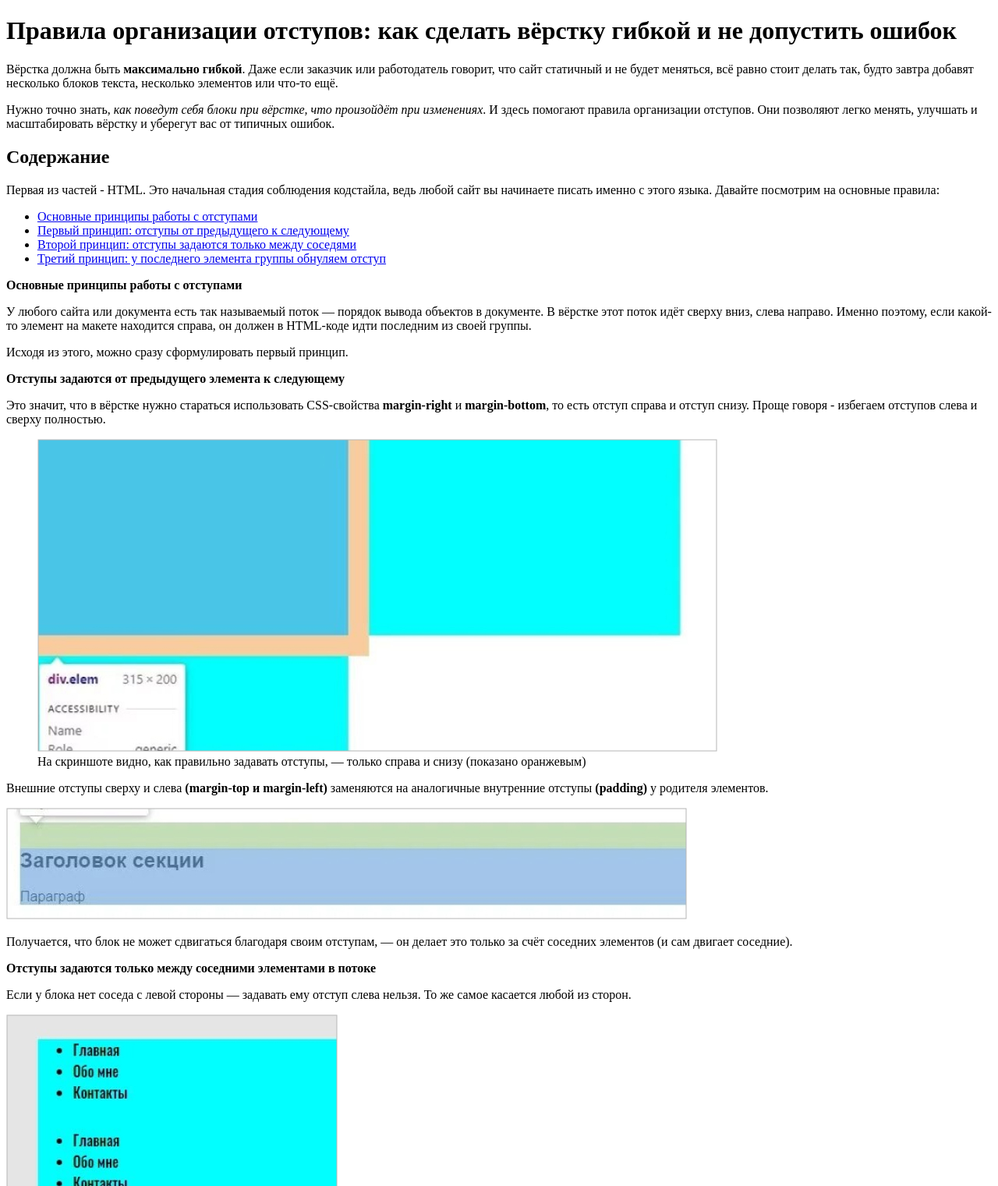
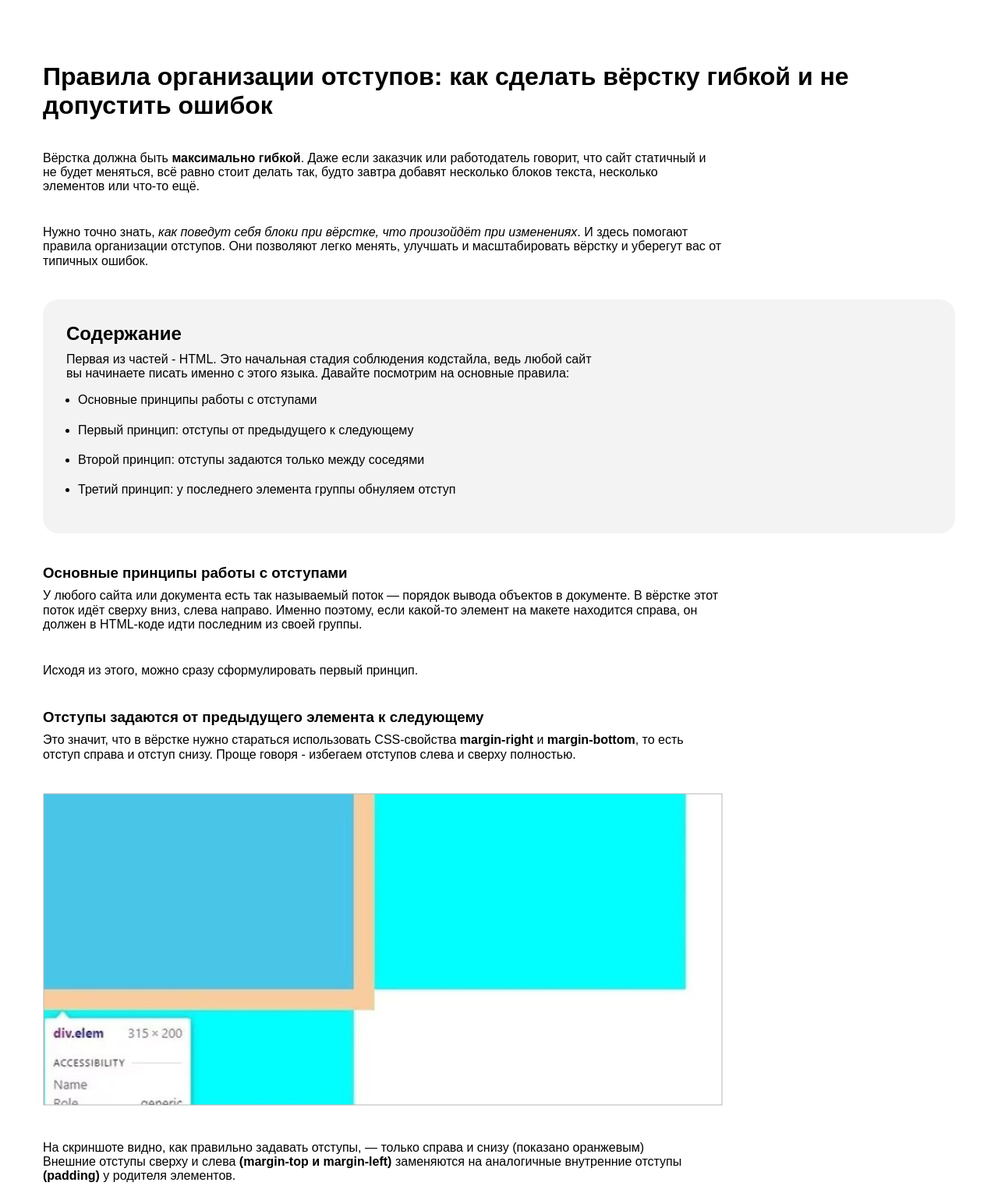
Before and after one commit to LLlOPTjob/skillbox, a plain HTML site: page 3.16 Practice/article.html in a window 1280 px wide. Shown: the top 1521 px of the page at 78% size. Drawn offline with Linux system fonts and the light colour scheme.

Commit message:
use h3 do the task

```diff
--- a/3.16 Practice/article.html
+++ b/3.16 Practice/article.html
@@ -1,80 +1,118 @@
 <!DOCTYPE html>
 <html lang="ru">
+
 <head>
   <meta charset="UTF-8">
   <meta name="viewport" content="width=device-width, initial-scale=1.0">
   <title>Article</title>
+  <link rel="stylesheet" href="css/normalize.css">
+  <link rel="stylesheet" href="css/style.css">
 </head>
+
 <body>
-    <h1>Правила организации отступов: как сделать вёрстку гибкой и не допустить ошибок</h1>
-        <p>Вёрстка должна быть <strong>максимально гибкой</strong>. Даже если заказчик или работодатель говорит,
-        что сайт статичный и не будет меняться, всё равно стоит делать так, будто завтра добавят несколько блоков текста, несколько элементов или что-то ещё.</p>
-        <p>Нужно точно знать, <i>как поведут себя блоки при вёрстке, что произойдёт при изменениях</i>.
-        И здесь помогают правила организации отступов. Они позволяют легко менять, улучшать и масштабировать вёрстку и уберегут вас от типичных ошибок.</p>
-    <h2>Содержание</h2>
-        <p>Первая из частей - HTML. Это начальная стадия соблюдения кодстайла, ведь любой сайт вы начинаете писать именно с этого языка. Давайте посмотрим на основные правила:</p>
-        <ul>
-            <li><a href="#1"> Основные принципы работы с отступами</a></li>
-            <li><a href="#2">Первый принцип: отступы от предыдущего к следующему</a></li>
-            <li><a href="#3">Второй принцип: отступы задаются только между соседями</a></li>
-            <li><a href="#4">Третий принцип: у последнего элемента группы обнуляем отступ</a></li>
+  <div class="container">
+    <h1 class="main-article"> <b>Правила организации отступов: как сделать вёрстку гибкой и не допустить ошибок</b></h1>
+    <p class="text">Вёрстка должна быть <strong>максимально гибкой</strong>. Даже если заказчик или работодатель
+      говорит,
+      что сайт статичный и не будет меняться, всё равно стоит делать так, будто завтра добавят несколько блоков текста,
+      несколько элементов или что-то ещё.</p>
+    <p class="text">Нужно точно знать, <i>как поведут себя блоки при вёрстке, что произойдёт при изменениях</i>.
+      И здесь помогают правила организации отступов. Они позволяют легко менять, улучшать и масштабировать вёрстку и
+      уберегут вас от типичных ошибок.</p>
+    <div class="gray-box">
+      <h2 class="content">Содержание</h2>
+      <p class="text">Первая из частей - HTML. Это начальная стадия соблюдения кодстайла, ведь любой сайт вы начинаете
+        писать именно с
+        этого языка. Давайте посмотрим на основные правила:</p>
+      <ul class="ul-left">
+        <li class="list-item"><a href="#1"> Основные принципы работы с отступами</a></li>
+        <li class="list-item"><a href="#2">Первый принцип: отступы от предыдущего к следующему</a></li>
+        <li class="list-item"><a href="#3">Второй принцип: отступы задаются только между соседями</a></li>
+        <li class="list-item"><a href="#4">Третий принцип: у последнего элемента группы обнуляем отступ</a></li>
       </ul>
-
+    </div>
     <div id="1">
-        <p><b>Основные принципы работы с отступами</b></p>
-        <p>У любого сайта или документа есть так называемый поток — порядок вывода объектов в документе.
+      <h3 class="content-item">Основные принципы работы с отступами</h3>
+      <p class="text">У любого сайта или документа есть так называемый поток — порядок вывода объектов в документе.
         В вёрстке этот поток идёт сверху вниз, слева направо. Именно поэтому, если какой-то элемент
         на макете находится справа, он должен в HTML-коде идти последним из своей группы.
       </p>
-        <p>Исходя из этого, можно сразу сформулировать первый принцип.
-        </p>
-
+      <p class="text">Исходя из этого, можно сразу сформулировать первый принцип.</p>
     </div>
     <div id="2">
-        <p><b>Отступы задаются от предыдущего элемента к следующему</b></p>
-        <p>Это значит, что в вёрстке нужно стараться использовать CSS-свойства <strong>margin-right</strong> и <strong>margin-bottom</strong>,
-            то есть отступ справа и отступ снизу. Проще говоря - избегаем отступов слева и сверху полностью.</p>
-        <figure>
+      <h3 class="content-item">Отступы задаются от предыдущего элемента к следующему</h3>
+      <p class="text">Это значит, что в вёрстке нужно стараться использовать CSS-свойства <strong>margin-right</strong>
+        и
+        <strong>margin-bottom</strong>,
+        то есть отступ справа и отступ снизу. Проще говоря - избегаем отступов слева и сверху полностью.
+      </p>
+      <figure class="no-margin">
         <img src="img/1.jpg" alt="margin">
-            <figcaption>На скриншоте видно, как правильно задавать отступы, — только справа и снизу (показано оранжевым)</figcaption>
+        <figcaption>На скриншоте видно, как правильно задавать отступы, — только справа и снизу (показано оранжевым)
+        </figcaption>
       </figure>
-        <p>Внешние отступы сверху и слева <b>(margin-top и margin-left)</b> заменяются на аналогичные внутренние отступы <b>(padding)</b> у родителя элементов.</p>
+      <p class="text">Внешние отступы сверху и слева <b>(margin-top и margin-left)</b> заменяются на аналогичные
+        внутренние отступы
+        <b>(padding)</b> у родителя элементов.
+      </p>
       <img src="img/2.jpg" alt="padding">
-        <p>Получается, что блок не может сдвигаться благодаря своим отступам, — он делает это только за счёт соседних элементов (и сам двигает соседние).
+      <p class="text">Получается, что блок не может сдвигаться благодаря своим отступам, — он делает это только за счёт
+        соседних
+        элементов (и сам двигает соседние).
       </p>
     </div>
     <div id="3">
-        <p><b>Отступы задаются только между соседними элементами в потоке</b></p>
-        <p>Если у блока нет соседа с левой стороны — задавать ему отступ слева нельзя. То же самое касается любой из сторон. </p>
+      <h3 class="content-item">Отступы задаются только между соседними элементами в потоке</h3>
+      <p class="text">Если у блока нет соседа с левой стороны — задавать ему отступ слева нельзя. То же самое касается
+        любой из
+        сторон. </p>
       <img src="img/3.jpg" alt="correct margin">
-        <p>У обоих задан отступ снизу. Для первого списка это применимо, потому что есть сосед снизу — второй список. А для второго, не имеющего такого соседа, — отступа нет.</p>
-        <figure>
+      <p class="text">У обоих задан отступ снизу. Для первого списка это применимо, потому что есть сосед снизу — второй
+        список. А
+        для второго, не имеющего такого соседа, — отступа нет.</p>
+      <figure class="no-margin">
         <img src="img/4.jpg" alt="error margin">
-            <figcaption>На скриншоте — выпадение отступов. Отступ есть, но он не увеличивает размер «родителя» с голубым фоном, образуя лишний отступ — типичную ошибку вёрстки.</figcaption>
+        <figcaption>На скриншоте — выпадение отступов. Отступ есть, но он не увеличивает размер «родителя» с голубым
+          фоном, образуя лишний отступ — типичную ошибку вёрстки.</figcaption>
       </figure>
     </div>
     <div id="4">
-        <p><b>Последнему элементу группы нужно обнулять отступ</b></p>
-        <p>Это легко сделать с помощью псевдоклассов в CSS. Например, есть псевдокласс <strong>:last-child</strong>,
-            который позволяет выбрать последний элемент из группы (например, как в нашем случае: мы найдём последний элемент списка).
+      <h3 class="content-item">Последнему элементу группы нужно обнулять отступ</h3>
+      <p class="text">Это легко сделать с помощью псевдоклассов в CSS. Например, есть псевдокласс
+        <strong>:last-child</strong>,
+        который позволяет выбрать последний элемент из группы (например, как в нашем случае: мы найдём последний элемент
+        списка).
       </p>
-        <p>С помощью <b>:last-child</b> мы обнуляем отступ у последнего <b>ul</b>, как показано в примере. Теперь всё работает как надо.</p>
+      <p class="text">С помощью <b>:last-child</b> мы обнуляем отступ у последнего <b>ul</b>, как показано в примере.
+        Теперь всё
+        работает как надо.</p>
       <img src="img/5.jpg" alt="">
-        <p>Чтобы не создавать два селектора, можно написать короче, используя псевдокласс <b>:not</b>. Тут мы буквально говорим следующее: «Задай отступ всем ul, но не последнему».</p>
+      <p class="text">Чтобы не создавать два селектора, можно написать короче, используя псевдокласс <b>:not</b>. Тут мы
+        буквально
+        говорим следующее: «Задай отступ всем ul, но не последнему».</p>
       <img src="img/6.jpg" alt="">
     </div>
     <div id="5">
-        <p><b>Типичный пример: отступы в карточке</b></p>
-        <p>Рассмотрим типичный пример — реализацию карточки с контентом на сайте. Как здесь лучше поступить?</p>
-        <p>В нашем примере самая простая карточка: с картинкой, заголовком и описанием. Как правильнее сделать отступы
+      <h3 class="content-item">Типичный пример: отступы в карточке</h3>
+      <p class="text">Рассмотрим типичный пример — реализацию карточки с контентом на сайте. Как здесь лучше поступить?
+      </p>
+      <p class="text">В нашем примере самая простая карточка: с картинкой, заголовком и описанием. Как правильнее
+        сделать отступы
         у заголовка и описания? На самом деле, всё очень просто: нужно применить принципы, о которых я рассказал.</p>
       <img src="img/7.jpg" alt="">
-        <p>Нам достаточно обернуть весь текст карточки в блок и задать блоку внутренний отступ — padding. Так наша вёрстка будет соответствовать сразу трём принципам.
+      <p class="text">Нам достаточно обернуть весь текст карточки в блок и задать блоку внутренний отступ — padding. Так
+        наша вёрстка
+        будет соответствовать сразу трём принципам.
         А чтобы сделать отступ между заголовком и описанием, достаточно просто сделать отступ снизу — для заголовка.</p>
     </div>
-    <div id="6">
-        <p><strong>Итог</strong></p>
-        <p>Это основные правила организации отступов, которые помогут вам сделать вёрстку качественной и гибкой. Главное — начать им следовать. Со временем их соблюдение войдёт в привычку и вы начнёте сразу понимать, где можно допустить ошибку и как её избежать.</p>
+    <div id="6" class="gray-box">
+      <h3 class="content-item">Итог</h3>
+      <p class="text">Это основные правила организации отступов, которые помогут вам сделать вёрстку качественной и
+        гибкой. Главное —
+        начать им следовать. Со временем их соблюдение войдёт в привычку и вы начнёте сразу понимать, где можно
+        допустить ошибку и как её избежать.</p>
+    </div>
   </div>
 </body>
+
 </html>
--- a/3.16 Practice/css/style.css
+++ b/3.16 Practice/css/style.css
@@ -48,3 +48,61 @@ body {
 .link:not(:last-child) {
   margin-right: 25px;
 }
+
+.container  {
+  margin: 0 auto;
+  padding: 80px 0;
+  width: 1170px;
+}
+
+.main-article {
+  margin-top: 0;
+  margin-bottom: 40px;
+}
+
+.content, .content-item {
+margin-top: 0;
+margin-bottom: 10px;
+}
+
+.text {
+  max-width: 872px;
+  margin-top: 0;
+  margin-bottom: 40px;
+}
+
+.gray-box {
+  border-radius: 20px;
+  padding: 30px;
+  background-color: #f3f3f3;
+}
+
+.gray-box:not(:last-child) {
+  margin-bottom: 40px;
+}
+
+.gray-box .text {
+  max-width: 692px;
+  margin-bottom: 10px;
+}
+
+img:not(figure img) {
+  margin-bottom: 40px;
+}
+
+figure img {
+  display: inline-block;
+  margin-bottom: 40px;
+  max-width: 872px;
+}
+
+.ul-left {
+  padding-left: 15px;
+}
+
+.list-item:not(:last-child) {
+  margin-bottom: 20px;
+}
+.no-margin {
+  margin: 0;
+}
```
Lines whose indentation alone changed are shown as unchanged.
